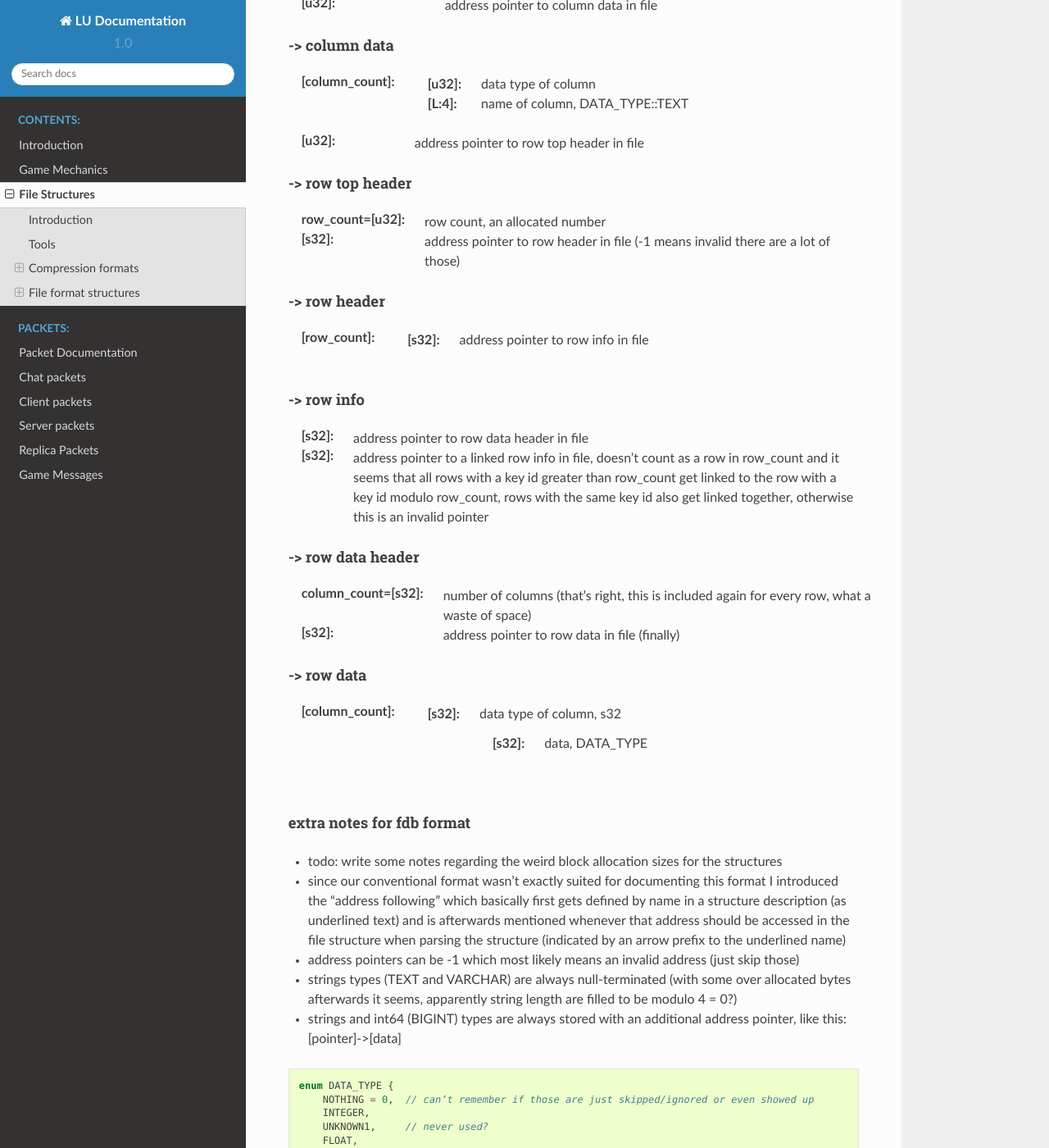
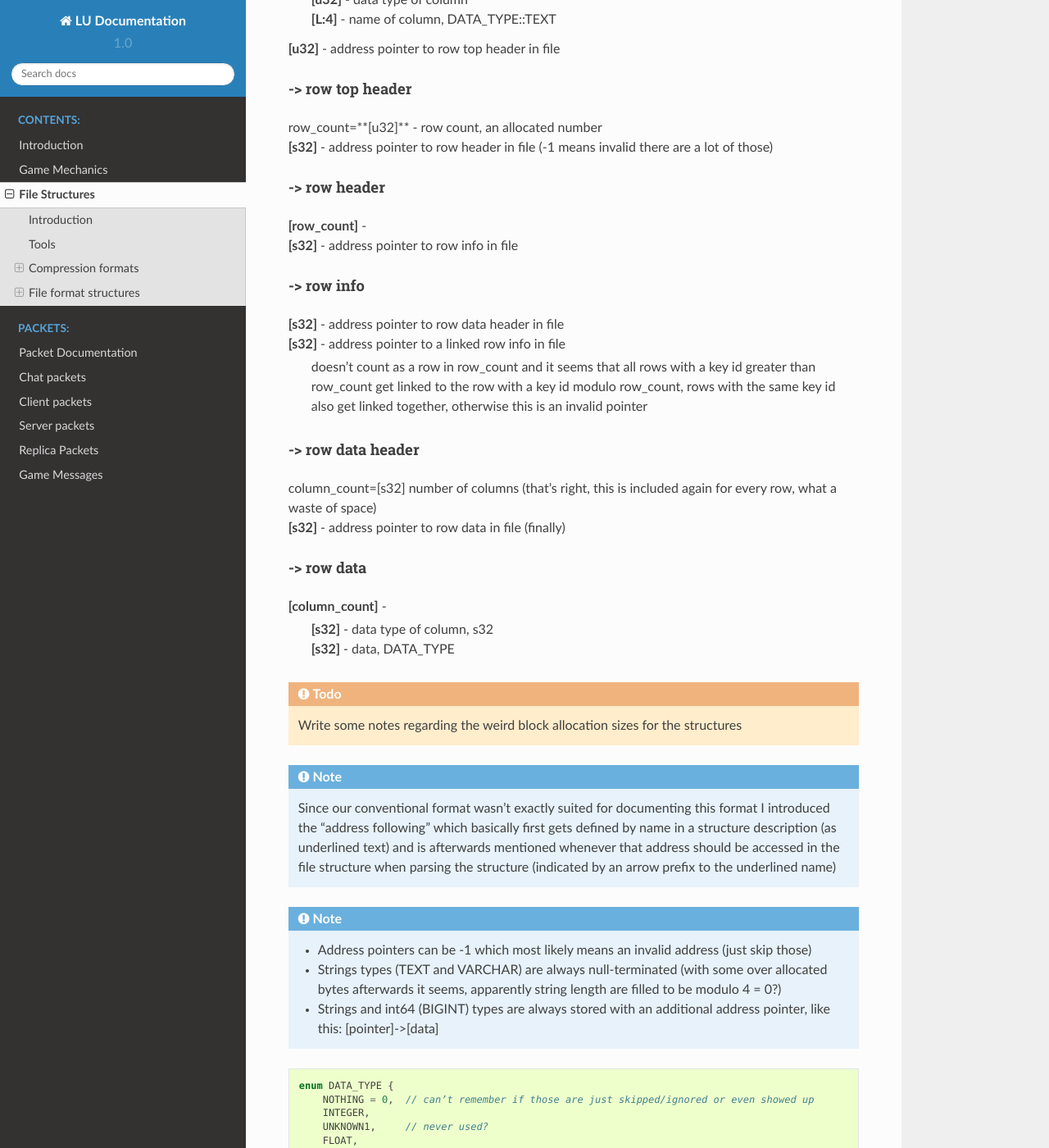
Before and after one commit to LUDevNet/Docs, a Sphinx documentation site: the page built from docs/file-structures.rst, in a window 1280 px wide and 1400 px high, scrolled down 3080 px. Shown: the whole window at 82% size. Built offline with Sphinx 7.4.7 and the Read the Docs theme 2.0.0, drawn with Linux system fonts in a browser that asks for light colours; some of the changed text lies outside the part shown.

Commit message:
Cleanup file structures

```diff
--- a/docs/file-structures.rst
+++ b/docs/file-structures.rst
@@ -54,59 +54,39 @@
 
 Catalog (.pki)
 ^^^^^^^^^^^^^^
-:[u32]: version?, has to be 3
-
-:[u32]: count
-
-		:[u32]:	length
-
-				:[char]:	pk filename, char
-
-:[u32]: count
-
-		:[s32]:	pk index (from pk file)
-
-		:[s32]:	index of a binary tree node (-1 for no child, root node is [count] / 2)
-
-		:[s32]:	index of a binary tree node (-1 for no child, root node is [count] / 2)
-
-		:[u32]:	0-based index of file in the file list above
-
-		:[u32]:	mostly 268515584, sometimes 1
+| **[u32]** - version?, has to be 3
+| **[u32]** - count
+| 	**[u32]** - length
+| 		**[char]** - pk filename, char
+| 	**[u32]** - count
+| 		**[s32]** - pk index (from pk file)
+| 		**[s32]** - index of a binary tree node (-1 for no child, root node is [count] / 2)
+| 		**[s32]** - index of a binary tree node (-1 for no child, root node is [count] / 2)
+| 		**[u32]** - 0-based index of file in the file list above
+| 		**[u32]** - mostly 268515584, sometimes 1
 
 Pack (.pk)
 ^^^^^^^^^^
-:[L\:7]:			header info (are the last 3 bytes part of it?), seems to be always [‘n’-‘d’-‘p’-‘k’-01-ff-00]
-:[L\:V+5]*#Files:	raw file data, it seems that every packed file is always terminated with [ff-00-00-dd-00] (obviously not part of the packed file but the pk structure)
-:[u32]:	number of records (and with that, number of files packed in the pk file)
-
-		:[s32]:		pk index
-
-		:[s32]:		index of a binary tree node (-1 for no child, root node is [number of records] / 2)
-
-		:[s32]:		index of a binary tree node (-1 for no child, root node is [number of records] / 2)
-
-		:[u32]:		original file size
-
-		:[L\:32]:	md5 hash of original file, string
-
-		:[L\:4]:	??? (could be padding caused by a possible null character of the previous string?)
-
-		:[u32]:		compressed file size
-
-		:[L\:32]:	md5 hash of compressed file, string
-
-		:[L\:4]:	??? (could be padding caused by a possible null character of the previous string?)
-
-		:[u32]:		pointer to file data in the pk file, u32
-
-		:[bool]:	flag whether packed file is compressed or not (if true the packed data should match with the compressed size/hash)
-
-		:[L\:3]:	???
-
-:[u32]:		pointer to [number of records] in the pk file (only reliable way to obtain useful info about the pk file?)
-
-:[u32]:		???
+| **[L\:7]** - header info (are the last 3 bytes part of it?), seems to be always [‘n’-‘d’-‘p’-‘k’-01-ff-00]
+| **[L:V+5]**\*#Files: - raw file data
+| 	it seems that every packed file is always terminated with [ff-00-00-dd-00] (obviously not part of the packed file but the pk structure)
+| **[u32]** - number of records (and with that, number of files packed in the pk file)
+| 	**[s32]** - pk index
+| 	**[s32]** - index of a binary tree node (-1 for no child, root node is [number of records] / 2)
+| 	**[s32]** - index of a binary tree node (-1 for no child, root node is [number of records] / 2)
+| 	**[u32]** - original file size
+| 	**[L:32]** - md5 hash of original file, string
+| 	**[L:4]** - ??? (could be padding caused by a possible null character of the previous string?)
+| 	**[u32]** - compressed file size
+| 	**[L:32]** - md5 hash of compressed file, string
+| 	**[L:4]** - ??? (could be padding caused by a possible null character of the previous string?)
+| 	**[u32]** - pointer to file data in the pk file, u32
+| 	**[bool]** - flag whether packed file is compressed or not
+| 		(if true the packed data should match with the compressed size/hash)
+| 	**[L:3]** - ???
+| **[u32]** - pointer to [number of records] in the pk file
+| 	(only reliable way to obtain useful info about the pk file?)
+| **[u32]** - ???
 
 Database (.fdb)
 ^^^^^^^^^^^^^^^
@@ -114,67 +94,63 @@
 .. note ::
 	There is a converter from fdb to sqlite available, see the tools section. This file type has no relation to firebird database files of the same extension.
 
-:table_count=[u32]:		number of tables
-:[u32]:					address pointer to table header in file
+| table_count=**[u32]** - number of tables
+| **[u32]** - address pointer to table header in file
 
 -> table header
 """""""""""""""
 
-:[table_count]:
-:[u32]:					address pointer to column header in file
+| **[table_count]**
+| **[u32]** - address pointer to column header in file
 
 -> column header
 """"""""""""""""
-:column_count=[u32]:	number of columns
-:[L\:4]:				name of table, DATA_TYPE::TEXT
-:[u32]:					address pointer to column data in file
+| column_count=**[u32]** - number of columns
+| **[L\:4]** - name of table, DATA_TYPE::TEXT
+| **[u32]** - address pointer to column data in file
 
 -> column data
 """"""""""""""
-:[column_count]:
-
-    	:[u32]:			data type of column
-
-    	:[L\:4]:		name of column, DATA_TYPE::TEXT
-
-:[u32]:					address pointer to row top header in file
+| **[column_count]** -
+| 	**[u32]** - data type of column
+| 	**[L\:4]** - name of column, DATA_TYPE::TEXT
+| **[u32]** - address pointer to row top header in file
 
 -> row top header
 """""""""""""""""
-:row_count=[u32]:		row count, an allocated number
-:[s32]:					address pointer to row header in file (-1 means invalid there are a lot of those)
+| row_count=**[u32]** - row count, an allocated number
+| **[s32]** - address pointer to row header in file (-1 means invalid there are a lot of those)
 
 -> row header
 """""""""""""
-:[row_count]:
-		:[s32]:			address pointer to row info in file
+| **[row_count]** -
+| **[s32]** - address pointer to row info in file
 
 -> row info
 """""""""""
-:[s32]:					address pointer to row data header in file
-:[s32]:					address pointer to a linked row info in file, doesn’t count as a row in row_count and it seems that all rows with a key id greater than row_count get linked to the row with a key id modulo row_count, rows with the same key id also get linked together, otherwise this is an invalid pointer
+| **[s32]** - address pointer to row data header in file
+| **[s32]** - address pointer to a linked row info in file
+| 	doesn’t count as a row in row_count and it seems that all rows with a key id greater than row_count get linked to the row with a key id modulo row_count, rows with the same key id also get linked together, otherwise this is an invalid pointer
 
 -> row data header
 """"""""""""""""""
-:column_count=[s32]:	number of columns (that’s right, this is included again for every row, what a waste of space)
-:[s32]:					address pointer to row data in file (finally)
+| column_count=[s32]	number of columns (that’s right, this is included again for every row, what a waste of space)
+| **[s32]** - address pointer to row data in file (finally)
 
 -> row data
 """""""""""
-:[column_count]:
+| **[column_count]** -
+| 	**[s32]** - data type of column, s32
+| 	**[s32]** - data, DATA_TYPE
 
-        :[s32]:			data type of column, s32
+.. todo :: Write some notes regarding the weird block allocation sizes for the structures
 
-   		:[s32]:			data, DATA_TYPE
+.. note :: Since our conventional format wasn’t exactly suited for documenting this format I introduced the “address following” which basically first gets defined by name in a structure description (as underlined text) and is afterwards mentioned whenever that address should be accessed in the file structure when parsing the structure (indicated by an arrow prefix to the underlined name)
 
-
-extra notes for fdb format
-""""""""""""""""""""""""""
-* todo: write some notes regarding the weird block allocation sizes for the structures
-* since our conventional format wasn’t exactly suited for documenting this format I introduced the “address following” which basically first gets defined by name in a structure description (as underlined text) and is afterwards mentioned whenever that address should be accessed in the file structure when parsing the structure (indicated by an arrow prefix to the underlined name)
-* address pointers can be -1 which most likely means an invalid address (just skip those)
-* strings types (TEXT and VARCHAR) are always null-terminated (with some over allocated bytes afterwards it seems, apparently string length are filled to be modulo 4 = 0?)
-* strings and int64 (BIGINT) types are always stored with an additional address pointer, like this: [pointer]->[data]
+.. note ::
+	* Address pointers can be -1 which most likely means an invalid address (just skip those)
+	* Strings types (TEXT and VARCHAR) are always null-terminated (with some over allocated bytes afterwards it seems, apparently string length are filled to be modulo 4 = 0?)
+	* Strings and int64 (BIGINT) types are always stored with an additional address pointer, like this: [pointer]->[data]
 
 .. code-block :: c
 
```
Also changed, not shown: other parts of docs/file-structures.rst (+32 -30 lines).
